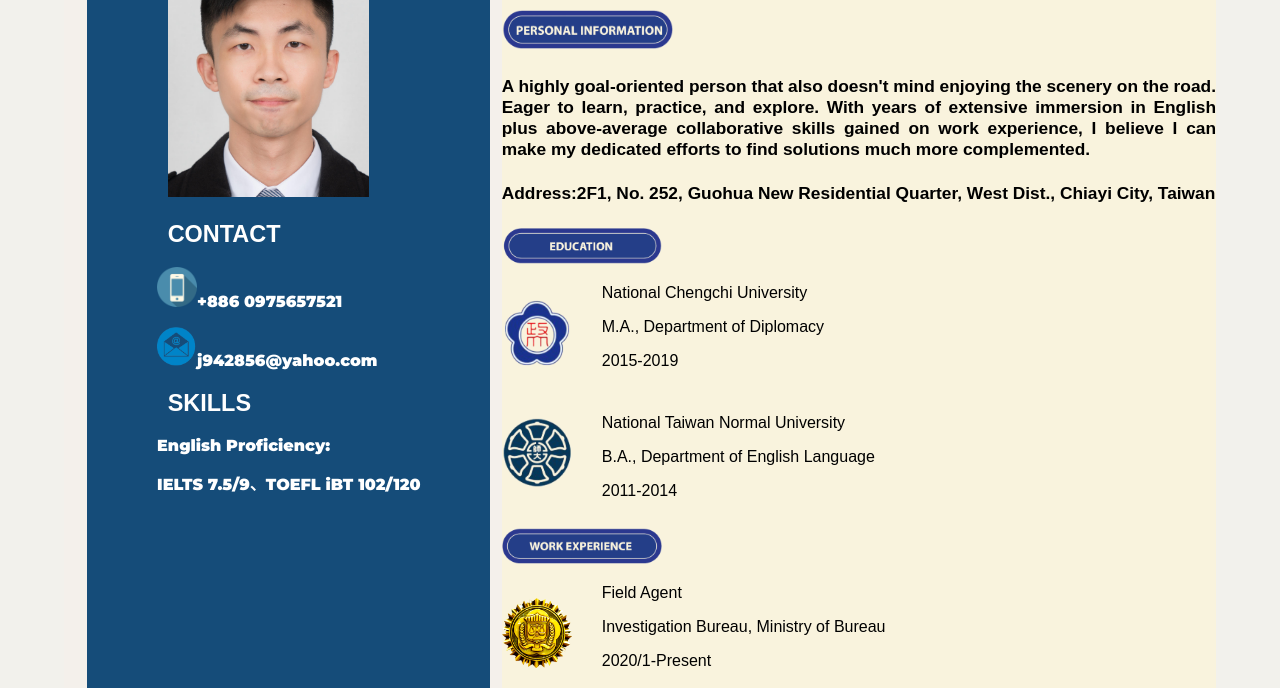
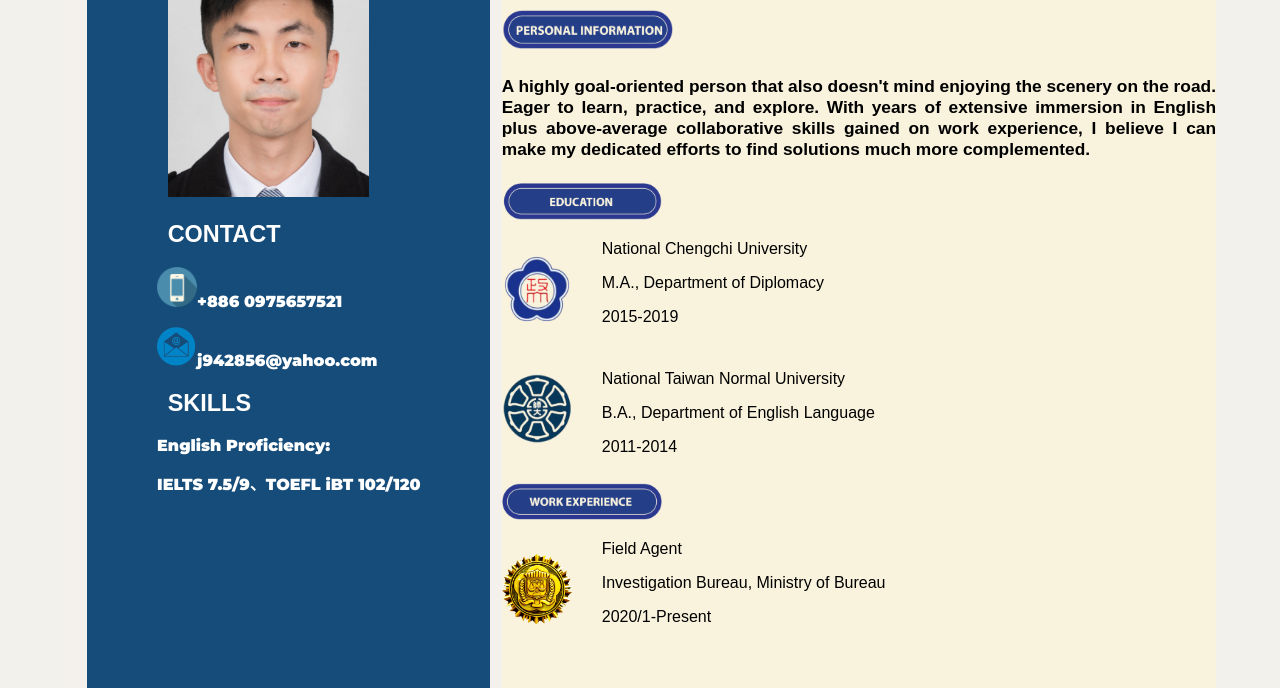
Before and after one commit to rolf778/rolf778.github.io, a plain HTML site: page index.html in a window 1280 px wide. Shown: the part 112-800 px from the top of the page. Drawn offline with Linux system fonts and the light colour scheme.

Commit message:
Update index.html

```diff
--- a/index.html
+++ b/index.html
@@ -37,7 +37,6 @@
         <img class="button-img" src="pictures/perinfo.png" width="24%" height="24%" margin-right="300px" position='absolute'></img>
         <h4>A highly goal-oriented person that also doesn't mind enjoying the scenery on the road. Eager to learn, practice, and explore. With years of extensive immersion in English plus above-average collaborative skills gained on work experience,
           I believe I can make my dedicated efforts to find solutions much more complemented.</h4>
-        <h4>Address:2F1, No. 252, Guohua New Residential Quarter, West Dist., Chiayi City, Taiwan</h4>
       </div>
       <div class="education" style="position:relative;float:left;width:400px;height:300px;">
         <div>
```
